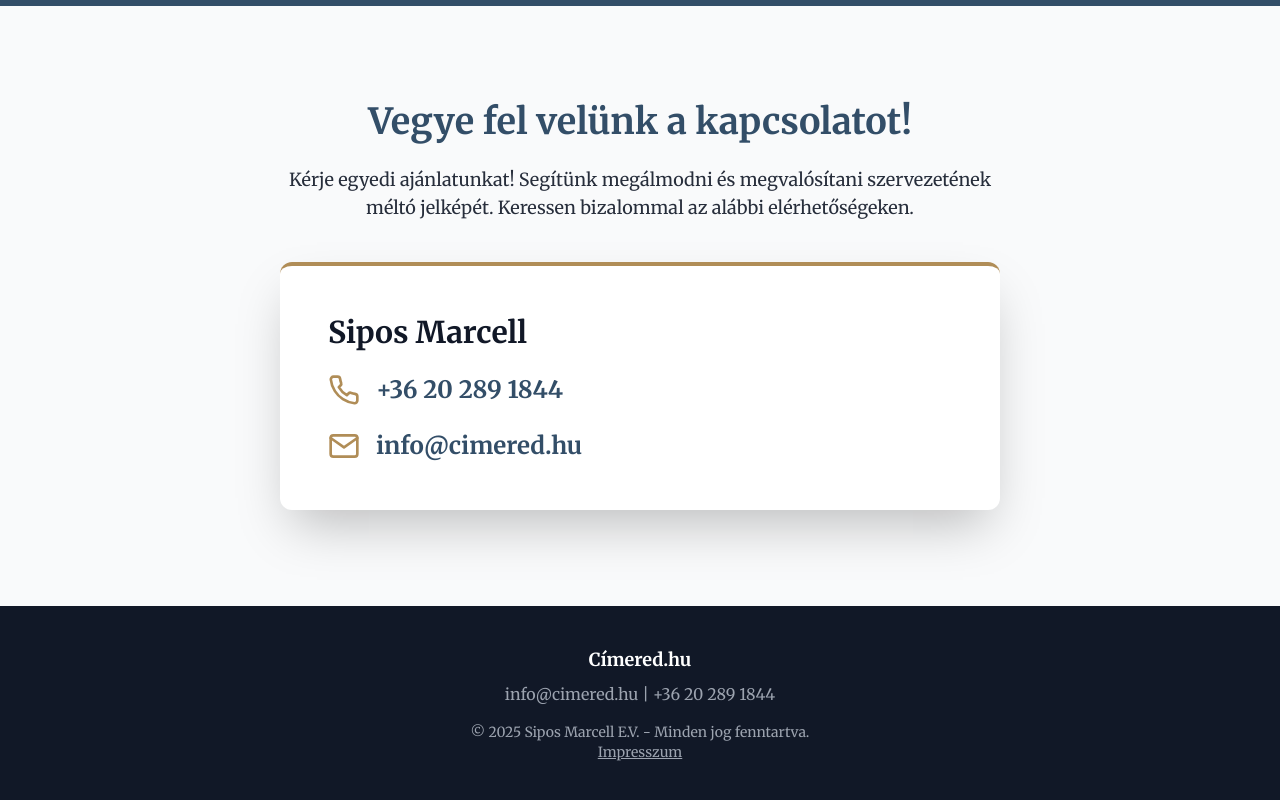
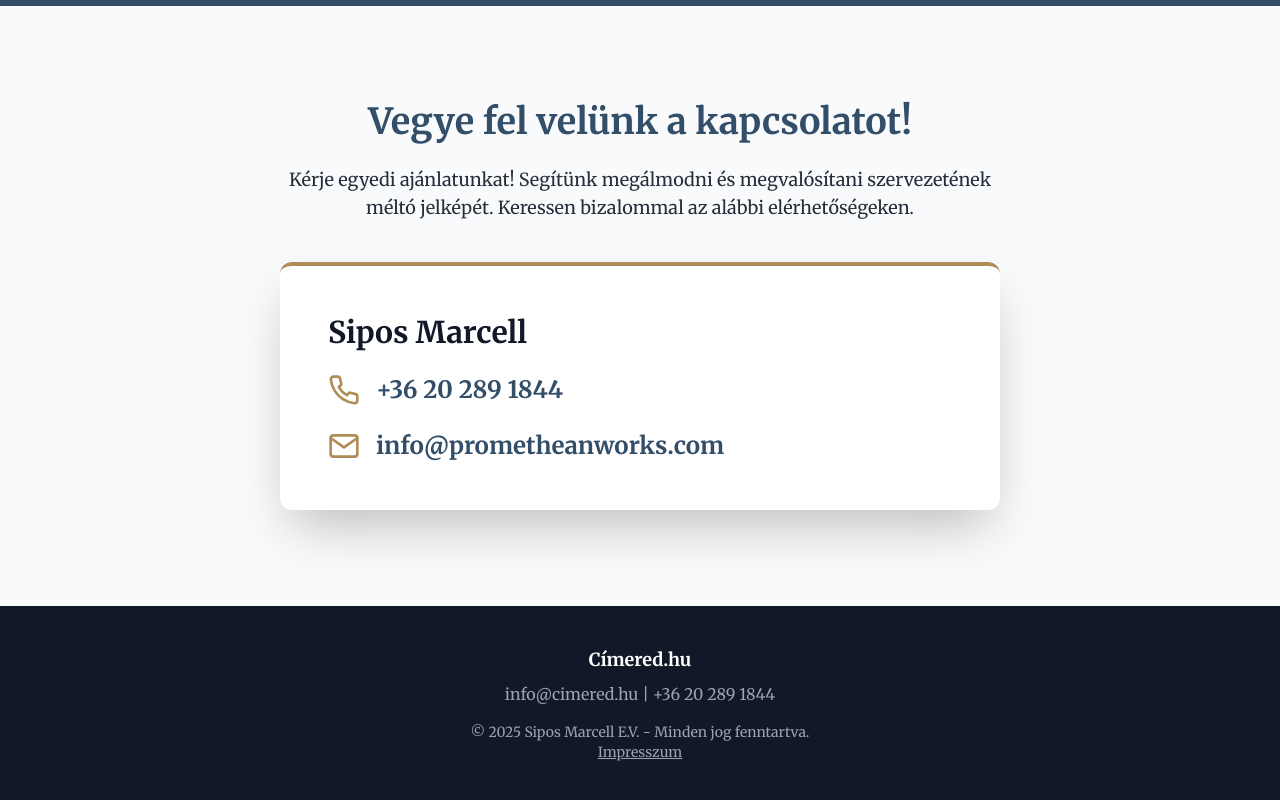
Before and after one commit to marcell-commits/cimered.hu, a plain HTML site: page index.html in a window 1280 px wide. Shown: the part 2855-3655 px from the top of the page. Drawn offline with nearby package versions, Linux system fonts and the light colour scheme.

Commit message:
Update index.html

```diff
--- a/index.html
+++ b/index.html
@@ -267,7 +267,7 @@
                     </div>
                     <div class="flex items-center">
                         <svg class="w-8 h-8 text-brand-gold mr-4" xmlns="http://www.w3.org/2000/svg" width="24" height="24" viewBox="0 0 24 24" fill="none" stroke="currentColor" stroke-width="2" stroke-linecap="round" stroke-linejoin="round"><path d="M4 4h16c1.1 0 2 .9 2 2v12c0 1.1-.9 2-2 2H4c-1.1 0-2-.9-2-2V6c0-1.1.9-2 2-2z"/><polyline points="22,6 12,13 2,6"/></svg>
-                        <a href="mailto:info@cimered.hu" class="text-xl md:text-2xl text-brand-slate hover:text-brand-gold transition-colors duration-300 font-semibold">info@cimered.hu</a>
+                        <a href="mailto:info@cimered.hu" class="text-xl md:text-2xl text-brand-slate hover:text-brand-gold transition-colors duration-300 font-semibold">info@prometheanworks.com</a>
                     </div>
                 </div>
             </div>
```
